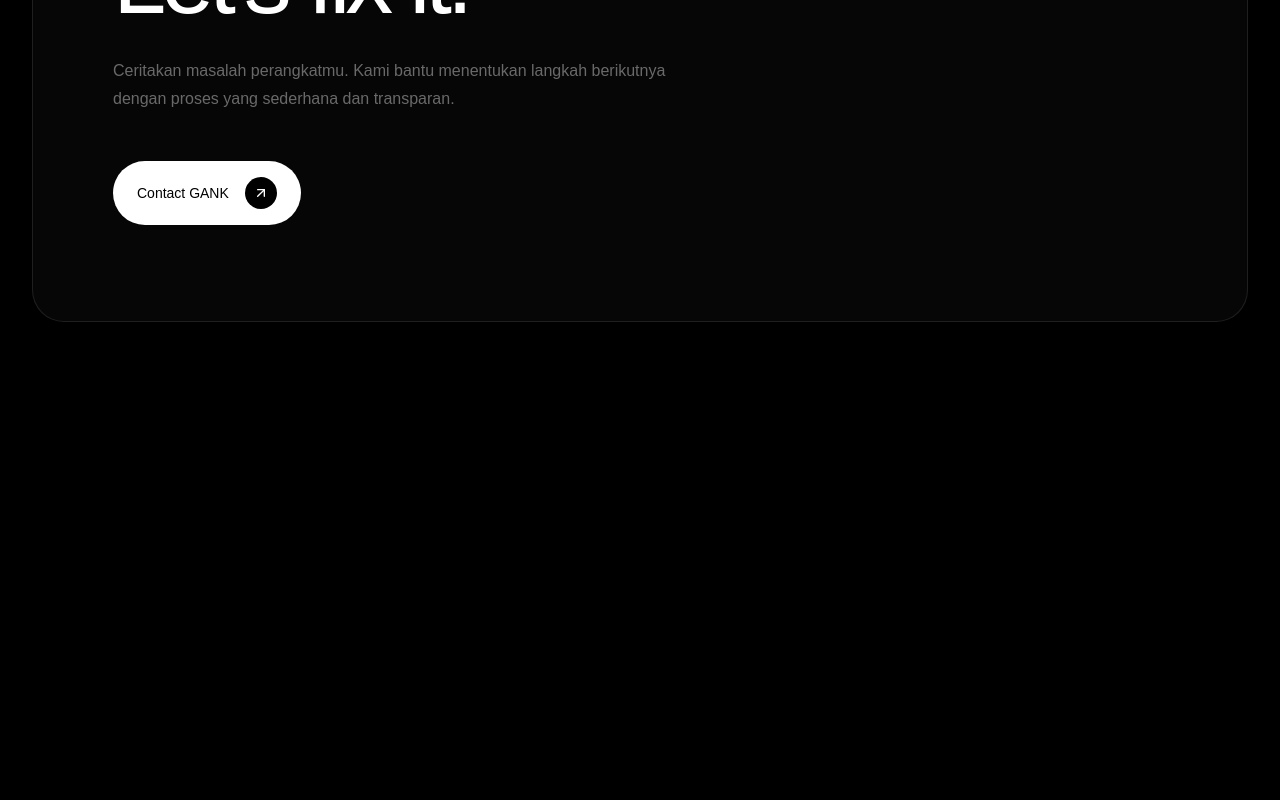
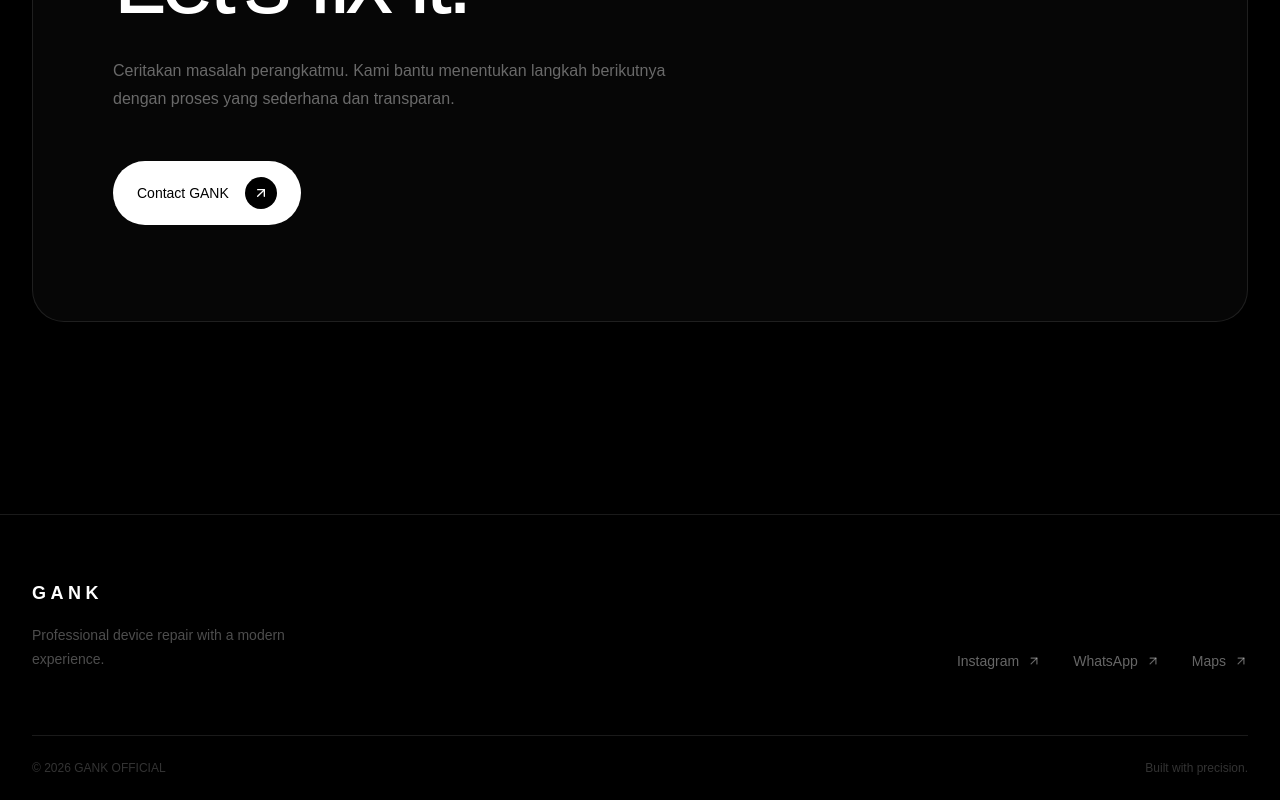
Before and after one commit to gank-dev/gankofficial, a Next.js app: page / in a window 1280 px wide. Shown: the part 3116-3916 px from the top of the page. Before the commit the page ends 3630 px from the top, so only its background shows below. Built offline with nearby package versions, Linux system fonts and the light colour scheme.

Commit message:
feat: complete GANK OFFICIAL

```diff
--- a/src/app/globals.css
+++ b/src/app/globals.css
@@ -5,6 +5,7 @@
 }
 
 html {
+  scroll-behavior: smooth;
   background: #000;
 }
 
@@ -15,3 +16,8 @@ body {
   color: #fff;
   font-family: Arial, Helvetica, sans-serif;
 }
+
+::selection {
+  background: #fff;
+  color: #000;
+}
--- a/src/app/page.tsx
+++ b/src/app/page.tsx
@@ -3,6 +3,7 @@ import { Hero } from "@/components/sections/hero";
 import { Service } from "@/components/sections/service";
 import { Experience } from "@/components/sections/experience";
 import { Contact } from "@/components/sections/contact";
+import { Footer } from "@/components/sections/footer";
 
 export default function Home() {
   return (
@@ -12,6 +13,7 @@ export default function Home() {
       <Service />
       <Experience />
       <Contact />
+      <Footer />
     </main>
   );
 }
--- a/src/components/sections/contact.tsx
+++ b/src/components/sections/contact.tsx
@@ -36,7 +36,7 @@ export function Contact() {
             </p>
 
             <motion.a
-              href="https://wa.me/"
+              href="https://wa.me/6285804286029"
               whileHover={{ scale: 1.02 }}
               whileTap={{ scale: 0.98 }}
               className="group mt-12 inline-flex items-center gap-4 rounded-full bg-white px-6 py-4 text-sm font-medium text-black transition-all duration-300 hover:bg-white/90"
--- /dev/null
+++ b/src/components/sections/footer.tsx
@@ -0,0 +1,50 @@
+import { ArrowUpRight } from "lucide-react";
+
+const links = [
+  { label: "Instagram", href: "https://instagram.com/koesnandaa" },
+  { label: "WhatsApp", href: "https://wa.me/6285804286029" },
+  { label: "Maps", href: "https://maps.app.goo.gl/geArLXQcgm2VQk9y7" },
+];
+
+export function Footer() {
+  return (
+    <footer className="border-t border-white/10 bg-black">
+      <div className="mx-auto max-w-7xl px-6 lg:px-8">
+        <div className="flex flex-col gap-12 py-16 sm:flex-row sm:items-end sm:justify-between">
+          <div>
+            <a
+              href="#home"
+              className="text-lg font-semibold tracking-[0.25em] text-white"
+            >
+              GANK
+            </a>
+
+            <p className="mt-4 max-w-xs text-sm leading-6 text-white/30">
+              Professional device repair with a modern experience.
+            </p>
+          </div>
+
+          <div className="flex flex-wrap gap-x-8 gap-y-4">
+            {links.map((link) => (
+              <a
+                key={link.label}
+                href={link.href}
+                className="group flex items-center gap-2 text-sm text-white/40 transition-colors duration-300 hover:text-white"
+              >
+                {link.label}
+
+                <ArrowUpRight className="h-3.5 w-3.5 transition-transform duration-300 group-hover:-translate-y-0.5 group-hover:translate-x-0.5" />
+              </a>
+            ))}
+          </div>
+        </div>
+
+        <div className="flex flex-col gap-3 border-t border-white/10 py-6 text-xs text-white/20 sm:flex-row sm:items-center sm:justify-between">
+          <span>© {new Date().getFullYear()} GANK OFFICIAL</span>
+
+          <span>Built with precision.</span>
+        </div>
+      </div>
+    </footer>
+  );
+}
```
